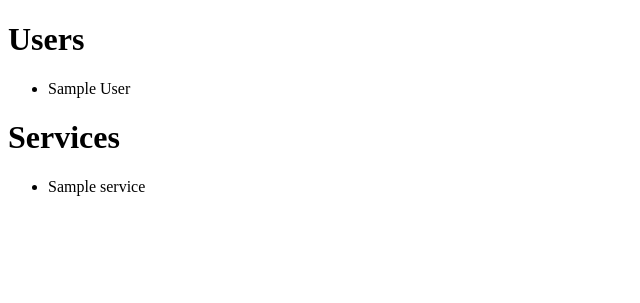
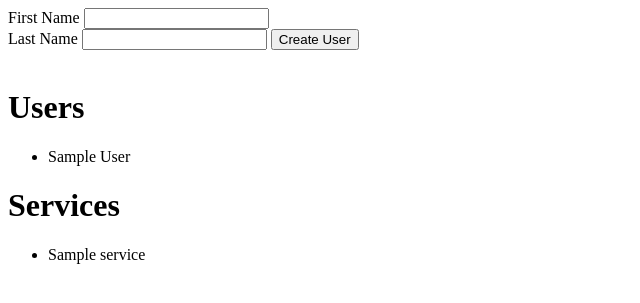
Before and after one commit to Lusanco/PalitasPR, a Flask app: page / in a window 1280 px wide. Shown: the top 303 px of the page, without its empty margins (0-640 px from the left). Run offline with Flask 3, Linux system fonts and the light colour scheme; tables that the repository leaves empty hold one stand-in row (values such as "Sample post").

Commit message:
Added form to input first and last name for creating users. Integrated JavaScript functions to fetch user and service data from Flask backend and display them on the frontend

```diff
--- a/templates/index.html
+++ b/templates/index.html
@@ -4,8 +4,20 @@
 		<meta charset="UTF-8" />
 		<meta name="viewport" content="width=device-width, initial-scale=1.0" />
 		<title>Flask Frontend</title>
+		<script src="../static/index.js" defer></script>
 	</head>
 	<body>
+		<form>
+			<label for="first_name">First Name</label>
+			<input id="first_name" type="text" />
+			<br />
+			<label for="last_name">Last Name</label>
+			<input id="last_name" type="text" />
+			<button id="button_input" onclick="userToDict()">
+				Create User
+			</button>
+		</form>
+		<br />
 		<h1>Users</h1>
 		<ul id="user-list"></ul>
 
@@ -34,7 +46,8 @@
 				fetch("/services") // MAKE A CALL TO FLASK, GETS BACKEND
 					.then((response) => response.json()) // Parse the JSON response
 					.then((services) => {
-            const serviceList = document.getElementById("service-list");
+						const serviceList =
+							document.getElementById("service-list");
 						serviceList.innerHTML = "";
 						services.forEach((service) => {
 							const listItem = document.createElement("li");
```
Lines whose indentation alone changed are shown as unchanged.
